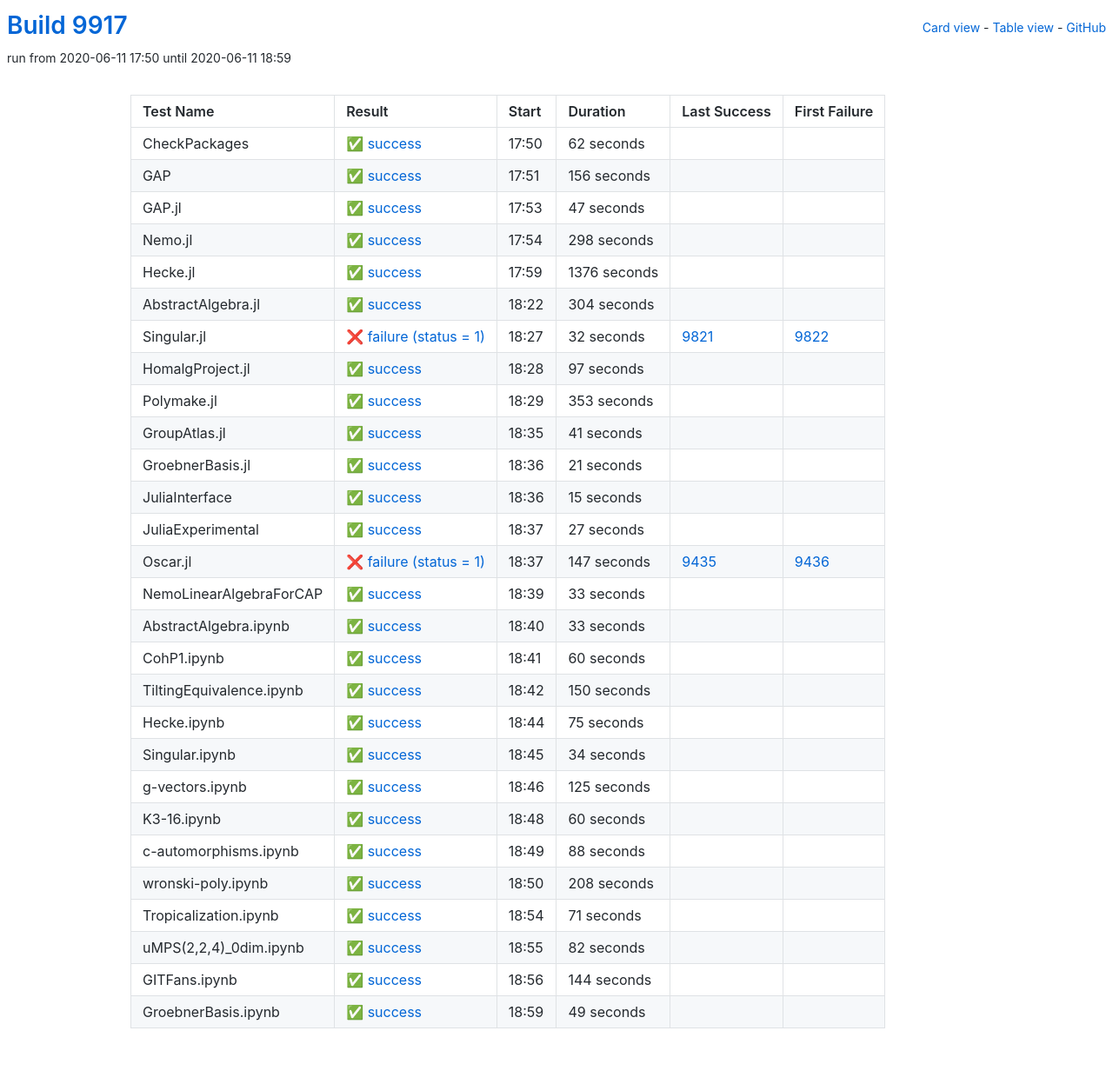
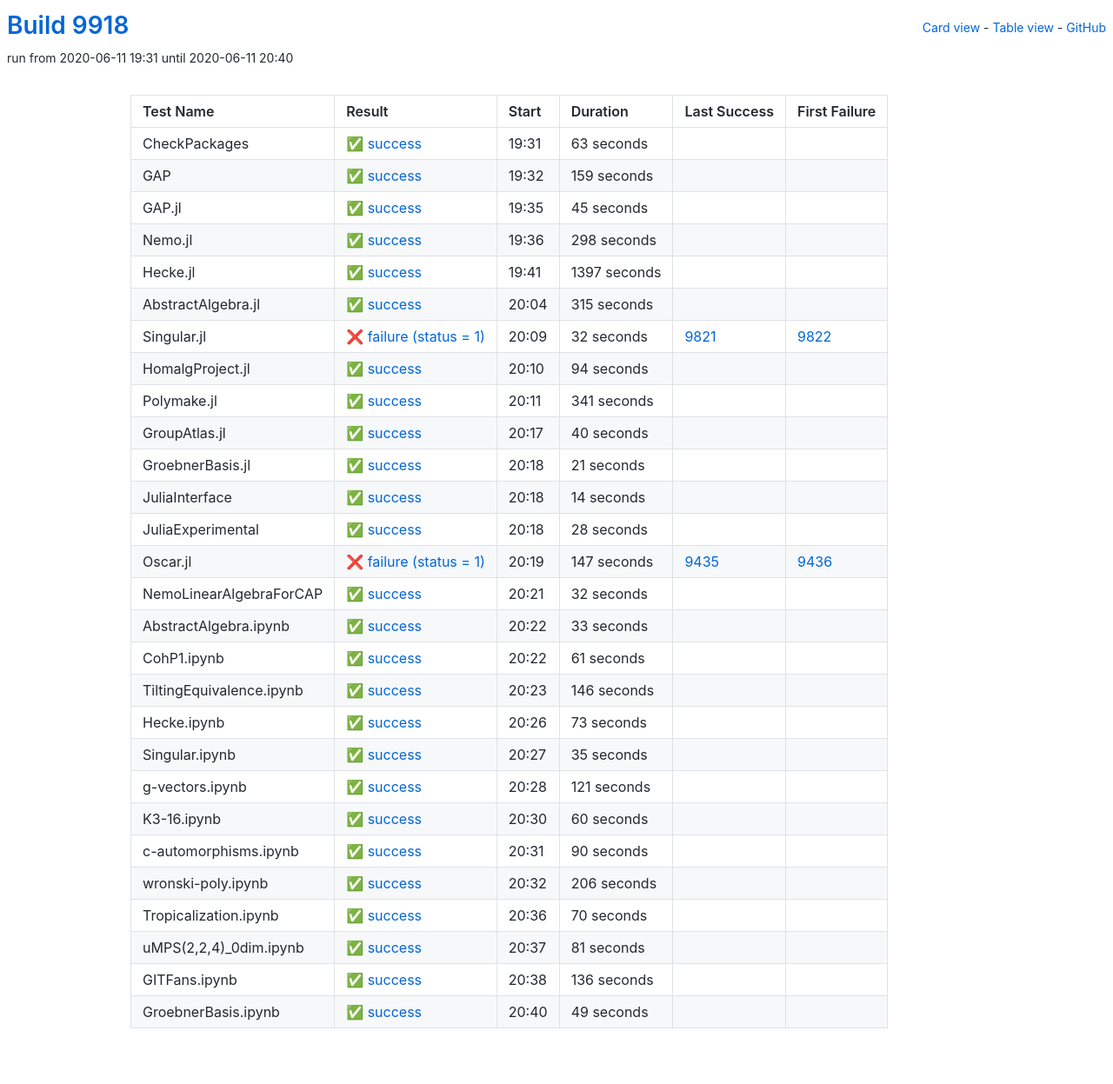
Before and after one commit to oscar-system/oscar-ci-status, a Jekyll site: the page built from table.html, in a window 1280 px wide. Shown: the whole page at 87% size. Built offline with Jekyll 4.4.1, drawn with Linux system fonts in a browser that asks for light colours.

Commit message:
Build #9918

```diff
--- a/_data/ci.yml
+++ b/_data/ci.yml
@@ -1,6 +1,6 @@
 ---
-build: 9917
-build_url: https://oscarci.mathematik.uni-kl.de/job/oscar/9917/
+build: 9918
+build_url: https://oscarci.mathematik.uni-kl.de/job/oscar/9918/
 job: oscar
 organization: oscar-system
 repo: oscar-ci-status
@@ -8,44 +8,44 @@
 tests:
 - name: CheckPackages
   id: checkpackages
-  log: https://oscarci.mathematik.uni-kl.de/job/oscar/9917/artifact/logs/build-9917/CheckPackages.log
-  start: 2020-06-11 17:50
+  log: https://oscarci.mathematik.uni-kl.de/job/oscar/9918/artifact/logs/build-9918/CheckPackages.log
+  start: 2020-06-11 19:31
   success: true
   exitcode: 0
   status: success
-  duration: 62
+  duration: 63
   last_success: false
   last_success_url:
   first_failure: false
   first_failure_url:
 - name: GAP
   id: gap
-  log: https://oscarci.mathematik.uni-kl.de/job/oscar/9917/artifact/logs/build-9917/GAP.log
-  start: 2020-06-11 17:51
+  log: https://oscarci.mathematik.uni-kl.de/job/oscar/9918/artifact/logs/build-9918/GAP.log
+  start: 2020-06-11 19:32
   success: true
   exitcode: 0
   status: success
-  duration: 156
+  duration: 159
   last_success: false
   last_success_url:
   first_failure: false
   first_failure_url:
 - name: GAP.jl
   id: gap-jl
-  log: https://oscarci.mathematik.uni-kl.de/job/oscar/9917/artifact/logs/build-9917/GAP.jl.log
-  start: 2020-06-11 17:53
+  log: https://oscarci.mathematik.uni-kl.de/job/oscar/9918/artifact/logs/build-9918/GAP.jl.log
+  start: 2020-06-11 19:35
   success: true
   exitcode: 0
   status: success
-  duration: 47
+  duration: 45
   last_success: false
   last_success_url:
   first_failure: false
   first_failure_url:
 - name: Nemo.jl
   id: nemo-jl
-  log: https://oscarci.mathematik.uni-kl.de/job/oscar/9917/artifact/logs/build-9917/Nemo.jl.log
-  start: 2020-06-11 17:54
+  log: https://oscarci.mathematik.uni-kl.de/job/oscar/9918/artifact/logs/build-9918/Nemo.jl.log
+  start: 2020-06-11 19:36
   success: true
   exitcode: 0
   status: success
@@ -56,32 +56,32 @@
   first_failure_url:
 - name: Hecke.jl
   id: hecke-jl
-  log: https://oscarci.mathematik.uni-kl.de/job/oscar/9917/artifact/logs/build-9917/Hecke.jl.log
-  start: 2020-06-11 17:59
+  log: https://oscarci.mathematik.uni-kl.de/job/oscar/9918/artifact/logs/build-9918/Hecke.jl.log
+  start: 2020-06-11 19:41
   success: true
   exitcode: 0
   status: success
-  duration: 1376
+  duration: 1397
   last_success: false
   last_success_url:
   first_failure: false
   first_failure_url:
 - name: AbstractAlgebra.jl
   id: abstractalgebra-jl
-  log: https://oscarci.mathematik.uni-kl.de/job/oscar/9917/artifact/logs/build-9917/AbstractAlgebra.jl.log
-  start: 2020-06-11 18:22
+  log: https://oscarci.mathematik.uni-kl.de/job/oscar/9918/artifact/logs/build-9918/AbstractAlgebra.jl.log
+  start: 2020-06-11 20:04
   success: true
   exitcode: 0
   status: success
-  duration: 304
+  duration: 315
   last_success: false
   last_success_url:
   first_failure: false
   first_failure_url:
 - name: Singular.jl
   id: singular-jl
-  log: https://oscarci.mathematik.uni-kl.de/job/oscar/9917/artifact/logs/build-9917/Singular.jl.log
-  start: 2020-06-11 18:27
+  log: https://oscarci.mathematik.uni-kl.de/job/oscar/9918/artifact/logs/build-9918/Singular.jl.log
+  start: 2020-06-11 20:09
   success: false
   exitcode: 1
   status: failure
@@ -92,44 +92,44 @@
   first_failure_url: https://oscarci.mathematik.uni-kl.de/job/oscar/9822/
 - name: HomalgProject.jl
   id: homalgproject-jl
-  log: https://oscarci.mathematik.uni-kl.de/job/oscar/9917/artifact/logs/build-9917/HomalgProject.jl.log
-  start: 2020-06-11 18:28
+  log: https://oscarci.mathematik.uni-kl.de/job/oscar/9918/artifact/logs/build-9918/HomalgProject.jl.log
+  start: 2020-06-11 20:10
   success: true
   exitcode: 0
   status: success
-  duration: 97
+  duration: 94
   last_success: false
   last_success_url:
   first_failure: false
   first_failure_url:
 - name: Polymake.jl
   id: polymake-jl
-  log: https://oscarci.mathematik.uni-kl.de/job/oscar/9917/artifact/logs/build-9917/Polymake.jl.log
-  start: 2020-06-11 18:29
+  log: https://oscarci.mathematik.uni-kl.de/job/oscar/9918/artifact/logs/build-9918/Polymake.jl.log
+  start: 2020-06-11 20:11
   success: true
   exitcode: 0
   status: success
-  duration: 353
+  duration: 341
   last_success: false
   last_success_url:
   first_failure: false
   first_failure_url:
 - name: GroupAtlas.jl
   id: groupatlas-jl
-  log: https://oscarci.mathematik.uni-kl.de/job/oscar/9917/artifact/logs/build-9917/GroupAtlas.jl.log
-  start: 2020-06-11 18:35
+  log: https://oscarci.mathematik.uni-kl.de/job/oscar/9918/artifact/logs/build-9918/GroupAtlas.jl.log
+  start: 2020-06-11 20:17
   success: true
   exitcode: 0
   status: success
-  duration: 41
+  duration: 40
   last_success: false
   last_success_url:
   first_failure: false
   first_failure_url:
 - name: GroebnerBasis.jl
   id: groebnerbasis-jl
-  log: https://oscarci.mathematik.uni-kl.de/job/oscar/9917/artifact/logs/build-9917/GroebnerBasis.jl.log
-  start: 2020-06-11 18:36
+  log: https://oscarci.mathematik.uni-kl.de/job/oscar/9918/artifact/logs/build-9918/GroebnerBasis.jl.log
+  start: 2020-06-11 20:18
   success: true
   exitcode: 0
   status: success
@@ -140,32 +140,32 @@
   first_failure_url:
 - name: JuliaInterface
   id: juliainterface
-  log: https://oscarci.mathematik.uni-kl.de/job/oscar/9917/artifact/logs/build-9917/JuliaInterface.log
-  start: 2020-06-11 18:36
+  log: https://oscarci.mathematik.uni-kl.de/job/oscar/9918/artifact/logs/build-9918/JuliaInterface.log
+  start: 2020-06-11 20:18
   success: true
   exitcode: 0
   status: success
-  duration: 15
+  duration: 14
   last_success: false
   last_success_url:
   first_failure: false
   first_failure_url:
 - name: JuliaExperimental
   id: juliaexperimental
-  log: https://oscarci.mathematik.uni-kl.de/job/oscar/9917/artifact/logs/build-9917/JuliaExperimental.log
-  start: 2020-06-11 18:37
+  log: https://oscarci.mathematik.uni-kl.de/job/oscar/9918/artifact/logs/build-9918/JuliaExperimental.log
+  start: 2020-06-11 20:18
   success: true
   exitcode: 0
   status: success
-  duration: 27
+  duration: 28
   last_success: false
   last_success_url:
   first_failure: false
   first_failure_url:
 - name: Oscar.jl
   id: oscar-jl
-  log: https://oscarci.mathematik.uni-kl.de/job/oscar/9917/artifact/logs/build-9917/Oscar.jl.log
-  start: 2020-06-11 18:37
+  log: https://oscarci.mathematik.uni-kl.de/job/oscar/9918/artifact/logs/build-9918/Oscar.jl.log
+  start: 2020-06-11 20:19
   success: false
   exitcode: 1
   status: failure
@@ -176,20 +176,20 @@
   first_failure_url: https://oscarci.mathematik.uni-kl.de/job/oscar/9436/
 - name: NemoLinearAlgebraForCAP
   id: nemolinearalgebraforcap
-  log: https://oscarci.mathematik.uni-kl.de/job/oscar/9917/artifact/logs/build-9917/NemoLinearAlgebraForCAP.log
-  start: 2020-06-11 18:39
+  log: https://oscarci.mathematik.uni-kl.de/job/oscar/9918/artifact/logs/build-9918/NemoLinearAlgebraForCAP.log
+  start: 2020-06-11 20:21
   success: true
   exitcode: 0
   status: success
-  duration: 33
+  duration: 32
   last_success: false
   last_success_url:
   first_failure: false
   first_failure_url:
 - name: AbstractAlgebra.ipynb
   id: abstractalgebra-ipynb
-  log: https://oscarci.mathematik.uni-kl.de/job/oscar/9917/artifact/logs/build-9917/AbstractAlgebra.ipynb.log
-  start: 2020-06-11 18:40
+  log: https://oscarci.mathematik.uni-kl.de/job/oscar/9918/artifact/logs/build-9918/AbstractAlgebra.ipynb.log
+  start: 2020-06-11 20:22
   success: true
   exitcode: 0
   status: success
@@ -200,68 +200,68 @@
   first_failure_url:
 - name: CohP1.ipynb
   id: cohp1-ipynb
-  log: https://oscarci.mathematik.uni-kl.de/job/oscar/9917/artifact/logs/build-9917/CohP1.ipynb.log
-  start: 2020-06-11 18:41
+  log: https://oscarci.mathematik.uni-kl.de/job/oscar/9918/artifact/logs/build-9918/CohP1.ipynb.log
+  start: 2020-06-11 20:22
   success: true
   exitcode: 0
   status: success
-  duration: 60
+  duration: 61
   last_success: false
   last_success_url:
   first_failure: false
   first_failure_url:
 - name: TiltingEquivalence.ipynb
   id: tiltingequivalence-ipynb
-  log: https://oscarci.mathematik.uni-kl.de/job/oscar/9917/artifact/logs/build-9917/TiltingEquivalence.ipynb.log
-  start: 2020-06-11 18:42
+  log: https://oscarci.mathematik.uni-kl.de/job/oscar/9918/artifact/logs/build-9918/TiltingEquivalence.ipynb.log
+  start: 2020-06-11 20:23
   success: true
   exitcode: 0
   status: success
-  duration: 150
+  duration: 146
   last_success: false
   last_success_url:
   first_failure: false
   first_failure_url:
 - name: Hecke.ipynb
   id: hecke-ipynb
-  log: https://oscarci.mathematik.uni-kl.de/job/oscar/9917/artifact/logs/build-9917/Hecke.ipynb.log
-  start: 2020-06-11 18:44
+  log: https://oscarci.mathematik.uni-kl.de/job/oscar/9918/artifact/logs/build-9918/Hecke.ipynb.log
+  start: 2020-06-11 20:26
   success: true
   exitcode: 0
   status: success
-  duration: 75
+  duration: 73
   last_success: false
   last_success_url:
   first_failure: false
   first_failure_url:
 - name: Singular.ipynb
   id: singular-ipynb
-  log: https://oscarci.mathematik.uni-kl.de/job/oscar/9917/artifact/logs/build-9917/Singular.ipynb.log
-  start: 2020-06-11 18:45
+  log: https://oscarci.mathematik.uni-kl.de/job/oscar/9918/artifact/logs/build-9918/Singular.ipynb.log
+  start: 2020-06-11 20:27
   success: true
   exitcode: 0
   status: success
-  duration: 34
+  duration: 35
   last_success: false
   last_success_url:
   first_failure: false
   first_failure_url:
 - name: g-vectors.ipynb
   id: g-vectors-ipynb
-  log: https://oscarci.mathematik.uni-kl.de/job/oscar/9917/artifact/logs/build-9917/g-vectors.ipynb.log
-  start: 2020-06-11 18:46
+  log: https://oscarci.mathematik.uni-kl.de/job/oscar/9918/artifact/logs/build-9918/g-vectors.ipynb.log
+  start: 2020-06-11 20:28
   success: true
   exitcode: 0
   status: success
-  duration: 125
+  duration: 121
   last_success: false
   last_success_url:
   first_failure: false
   first_failure_url:
 - name: K3-16.ipynb
   id: k3-16-ipynb
-  log: https://oscarci.mathematik.uni-kl.de/job/oscar/9917/artifact/logs/build-9917/K3-16.ipynb.log
-  start: 2020-06-11 18:48
+  log: https://oscarci.mathematik.uni-kl.de/job/oscar/9918/artifact/logs/build-9918/K3-16.ipynb.log
+  start: 2020-06-11 20:30
   success: true
   exitcode: 0
   status: success
@@ -272,68 +272,68 @@
   first_failure_url:
 - name: c-automorphisms.ipynb
   id: c-automorphisms-ipynb
-  log: https://oscarci.mathematik.uni-kl.de/job/oscar/9917/artifact/logs/build-9917/c-automorphisms.ipynb.log
-  start: 2020-06-11 18:49
+  log: https://oscarci.mathematik.uni-kl.de/job/oscar/9918/artifact/logs/build-9918/c-automorphisms.ipynb.log
+  start: 2020-06-11 20:31
   success: true
   exitcode: 0
   status: success
-  duration: 88
+  duration: 90
   last_success: false
   last_success_url:
   first_failure: false
   first_failure_url:
 - name: wronski-poly.ipynb
   id: wronski-poly-ipynb
-  log: https://oscarci.mathematik.uni-kl.de/job/oscar/9917/artifact/logs/build-9917/wronski-poly.ipynb.log
-  start: 2020-06-11 18:50
+  log: https://oscarci.mathematik.uni-kl.de/job/oscar/9918/artifact/logs/build-9918/wronski-poly.ipynb.log
+  start: 2020-06-11 20:32
   success: true
   exitcode: 0
   status: success
-  duration: 208
+  duration: 206
   last_success: false
   last_success_url:
   first_failure: false
   first_failure_url:
 - name: Tropicalization.ipynb
   id: tropicalization-ipynb
-  log: https://oscarci.mathematik.uni-kl.de/job/oscar/9917/artifact/logs/build-9917/Tropicalization.ipynb.log
-  start: 2020-06-11 18:54
+  log: https://oscarci.mathematik.uni-kl.de/job/oscar/9918/artifact/logs/build-9918/Tropicalization.ipynb.log
+  start: 2020-06-11 20:36
   success: true
   exitcode: 0
   status: success
-  duration: 71
+  duration: 70
   last_success: false
   last_success_url:
   first_failure: false
   first_failure_url:
 - name: uMPS(2,2,4)_0dim.ipynb
   id: umps-2-2-4-0dim-ipynb
-  log: https://oscarci.mathematik.uni-kl.de/job/oscar/9917/artifact/logs/build-9917/uMPS-2-2-4-_0dim.ipynb.log
-  start: 2020-06-11 18:55
+  log: https://oscarci.mathematik.uni-kl.de/job/oscar/9918/artifact/logs/build-9918/uMPS-2-2-4-_0dim.ipynb.log
+  start: 2020-06-11 20:37
   success: true
   exitcode: 0
   status: success
-  duration: 82
+  duration: 81
   last_success: false
   last_success_url:
   first_failure: false
   first_failure_url:
 - name: GITFans.ipynb
   id: gitfans-ipynb
-  log: https://oscarci.mathematik.uni-kl.de/job/oscar/9917/artifact/logs/build-9917/GITFans.ipynb.log
-  start: 2020-06-11 18:56
+  log: https://oscarci.mathematik.uni-kl.de/job/oscar/9918/artifact/logs/build-9918/GITFans.ipynb.log
+  start: 2020-06-11 20:38
   success: true
   exitcode: 0
   status: success
-  duration: 144
+  duration: 136
   last_success: false
   last_success_url:
   first_failure: false
   first_failure_url:
 - name: GroebnerBasis.ipynb
   id: groebnerbasis-ipynb
-  log: https://oscarci.mathematik.uni-kl.de/job/oscar/9917/artifact/logs/build-9917/GroebnerBasis.ipynb.log
-  start: 2020-06-11 18:59
+  log: https://oscarci.mathematik.uni-kl.de/job/oscar/9918/artifact/logs/build-9918/GroebnerBasis.ipynb.log
+  start: 2020-06-11 20:40
   success: true
   exitcode: 0
   status: success
```
Also changed, not shown: README.md.
